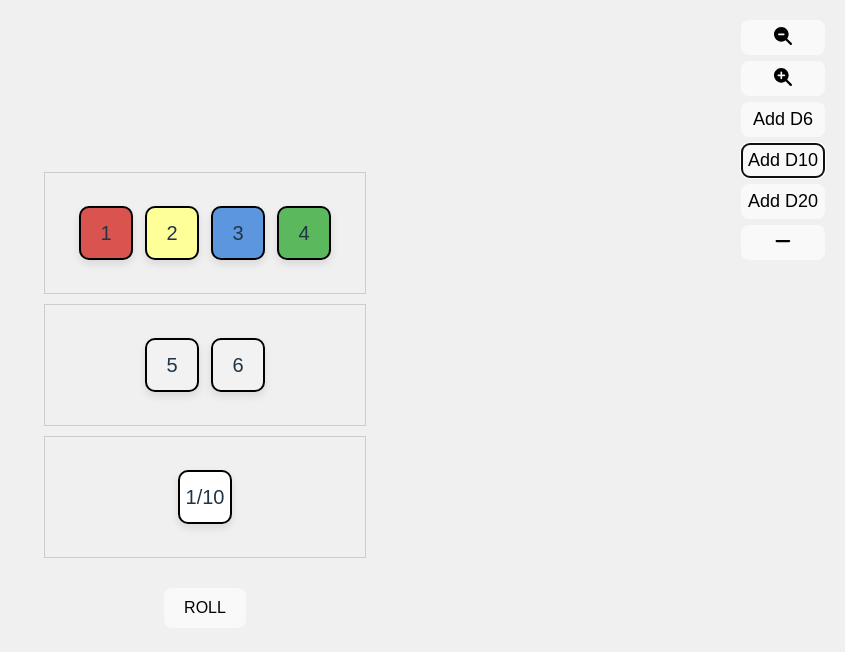
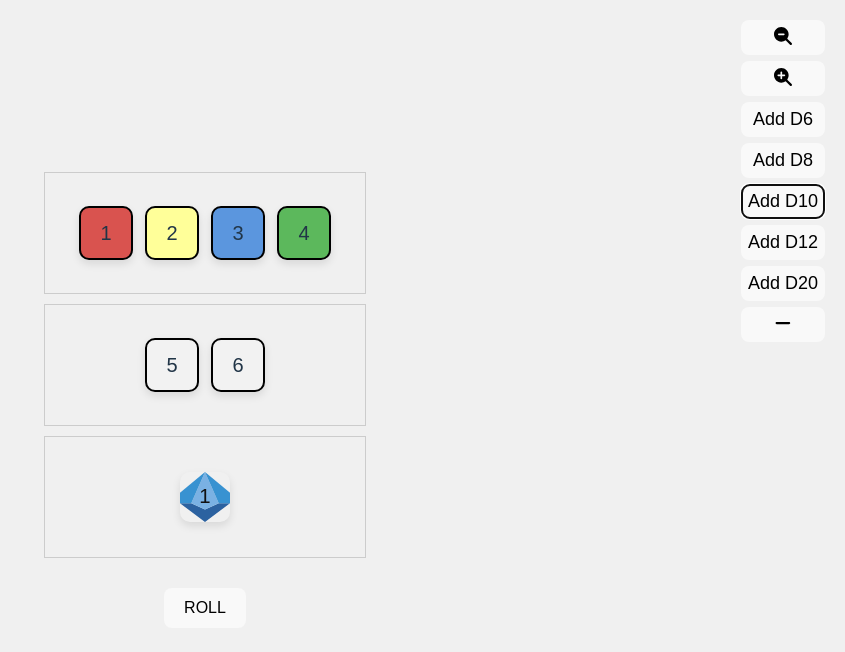
Before and after one commit to FFengIll/roll-dice, a React (Vite) app: page /roll-dice/dist/view/roll-dice in a window 1280 px wide. Both pictures are taken after a click on the button "Add D10". Shown: the top 652 px of the page, without its empty margins (435-1280 px from the left). Built offline with nearby package versions, Linux system fonts and the light colour scheme.

Commit message:
feat: more type of dices with svg icon.

```diff
--- a/src/component/Dice.tsx
+++ b/src/component/Dice.tsx
@@ -2,11 +2,11 @@
 import './RollDice.css';
 
 
-export const Dice = ({ id, value = '', size = 50, style = {}, isSelected = false, onClick }: { id: string; value?: string; size?: number; style?: React.CSSProperties; isSelected?: boolean; onClick: () => void }) => {
+const D6 = ({ id, value = '', size = 50, style = {}, isSelected = false, onClick }: { id: string; value?: string; size?: number; style?: React.CSSProperties; isSelected?: boolean; onClick: () => void }) => {
     return (
         <div
             id={id}
-            className={`dice ${value === '' ? 'shaking' : 'dice'} ${isSelected ? 'selected' : ''}`}
+            className={`dice ${value === '' ? 'shaking' : 'dice6'} ${isSelected ? 'selected' : ''}`}
             style={{
                 width: size,
                 height: size,
@@ -20,12 +20,68 @@ export const Dice = ({ id, value = '', size = 50, style = {}, isSelected = false
     );
 };
 
+const D8 = ({ n, size }) => {
+    return (
+        <div
+            style={{ display: 'flex', justifyContent: 'center', alignItems: 'center', width: size, height: size, }}
+        >
+            <svg viewBox="0 0 172 172" fill="none" data-dietype="8" xmlns="http://www.w3.org/2000/svg"><path d="M0 34.4V129L86 0L0 34.4Z" fill="#66B3C4"></path><path d="M172 34.4V129L86 0L172 34.4Z" fill="#66B3C4"></path><path d="M86 0L172 129H0L86 0Z" fill="#99CCD8"></path><path d="M86 172L-3.87022e-06 129L172 129L86 172Z" fill="#00809D"></path><text x="50%" y="87px" fill="#111111" font-size="70px" font-weight="100" alignment-baseline="middle" text-anchor="middle">{n}</text></svg>
+        </div>
+    )
+}
+
+const D10 = ({ n, size }) => {
+    return (
+        <div
+            style={{ display: 'flex', justifyContent: 'center', alignItems: 'center', width: size, height: size, }}
+        >
+            <svg viewBox="0 0 172 172" fill="none" data-dietype="10" xmlns="http://www.w3.org/2000/svg"><path d="M38.7 107.5L86 129L133.3 107.5H172L86 172L0 107.5H38.7Z" fill="#2C62A0"></path><path d="M86 0L133.3 107.5L86 129L38.7 107.5L86 0Z" fill="#7AB1E3"></path><path d="M86 0L38.7 107.5H0V70.95L86 0Z" fill="#3892D1"></path><path d="M86 0L133.3 107.5H172V70.95L86 0Z" fill="#3892D1"></path><text x="50%" y="87px" fill="#111111" font-size="70px" font-weight="100" alignment-baseline="middle" text-anchor="middle">{n}</text></svg>
+        </div>
+    )
+}
+
+const D12 = ({ n, size }) => {
+
+    return (
+        <div
+            style={{ display: 'flex', justifyContent: 'center', alignItems: 'center', width: size, height: size, }}
+        >
+            <svg viewBox="0 0 172 172" fill="none" data-dietype="12" xmlns="http://www.w3.org/2000/svg"><path d="M34.3999 73.0996L85.9996 30.0996L137.6 73.0996L120.4 129H85.9996H51.5999L34.3999 73.0996Z" fill="#C8D899"></path><path d="M27.95 150.5L86.0001 172L144 150.5L120.4 129H86.0001H51.6L27.95 150.5Z" fill="#4C7001"></path><path d="M0 111.8L27.95 150.5L51.6 129L43 101.05L34.4 73.1L0 60.2V111.8Z" fill="#6B9D00"></path><path d="M172 111.8L144.05 150.5L120.4 129L129 101.05L137.6 73.1L172 60.2V111.8Z" fill="#6B9D00"></path><path d="M0 60.1996L34.4 73.0996L86 30.0996V14.4939V-0.000467682L27.95 21.4996L0 60.1996Z" fill="#ACC466"></path><path d="M172 60.1996L137.6 73.0996L86 30.0996V14.4939V-0.000467682L144.05 21.4996L172 60.1996Z" fill="#ACC466"></path><text x="50%" y="87px" fill="#111111" font-size="70px" font-weight="100" alignment-baseline="middle" text-anchor="middle">{n}</text></svg>
+        </div>
+    )
+}
+
+const DN = ({ n, size }) => {
+
+    return (
+        <div
+            style={{ display: 'flex', justifyContent: 'center', alignItems: 'center', width: size, height: size, }}
+        >
+
+        </div>
+    )
+}
+
 
 export const CustomDice = ({ id, value = "", type = 6, size = 50, style = {}, isSelected = false, onClick }: { id: string; value?: string; type?: number; size?: number; style?: React.CSSProperties; isSelected?: boolean; onClick: () => void }) => {
+
+
+    if (type === 8 || type === 12 || type === 10) {
+        return (
+            <div
+                className={`dice ${value === '' ? 'shaking' : 'dice'} ${isSelected ? 'selected' : ''}`}
+            >
+                {type === 8 && <D8 n={value} size={size} />}
+                {type === 10 && <D10 n={value} size={size} />}
+                {type === 12 && <D12 n={value} size={size} />}
+            </div>
+        );
+    }
+
     return (
         <div
             id={id}
-            className={`dice ${value === '' ? 'shaking' : 'dice'} ${isSelected ? 'selected' : ''}`}
+            className={`dice ${value === '' ? 'shaking6' : 'dice6'} ${isSelected ? 'selected' : ''}`}
             style={{
                 width: size,
                 height: size,
--- a/src/component/RollDice.css
+++ b/src/component/RollDice.css
@@ -38,7 +38,7 @@ body {
     display: flex;
     justify-content: center;
     align-items: center;
-    border: 1px solid #000;
+    /* border: 1px solid #000; */
     margin: 6px;
     cursor: pointer;
 }
@@ -120,8 +120,8 @@ body {
 .dice {
     width: 50px;
     height: 50px;
-    background-color: #fff;
-    border: 2px solid #000;
+    /* background-color: #fff; */
+    /* border: 2px solid #000; */
     border-radius: 10px;
     font-size: 24px;
     line-height: 50px;
@@ -132,6 +132,11 @@ body {
     box-shadow: 0 4px 8px rgba(0, 0, 0, 0.1);
     transition: all 0.3s ease;
     cursor: pointer;
+}
+
+.dice.dice6 {
+    background-color: #fff;
+    border: 2px solid #000;
 }
 
 #dice-red {
@@ -198,6 +203,13 @@ button {
     animation: shake 0.4s infinite;
 }
 
+.dice.shaking6 {
+    animation: shake 0.4s infinite;
+
+    background-color: #fff;
+    border: 2px solid #000;
+}
+
 @keyframes shake {
     0% {
         transform: rotate(0deg);
--- a/src/component/RollDice.tsx
+++ b/src/component/RollDice.tsx
@@ -127,8 +127,14 @@ const RollDice = () => {
                 <button className="control-btn" onClick={() => addDice(6)}>
                     Add D6
                 </button>
+                <button className="control-btn" onClick={() => addDice(8)}>
+                    Add D8
+                </button>
                 <button className="control-btn" onClick={() => addDice(10)}>
                     Add D10
+                </button>
+                <button className="control-btn" onClick={() => addDice(12)}>
+                    Add D12
                 </button>
                 <button className="control-btn" onClick={() => addDice(20)}>
                     Add D20
```
